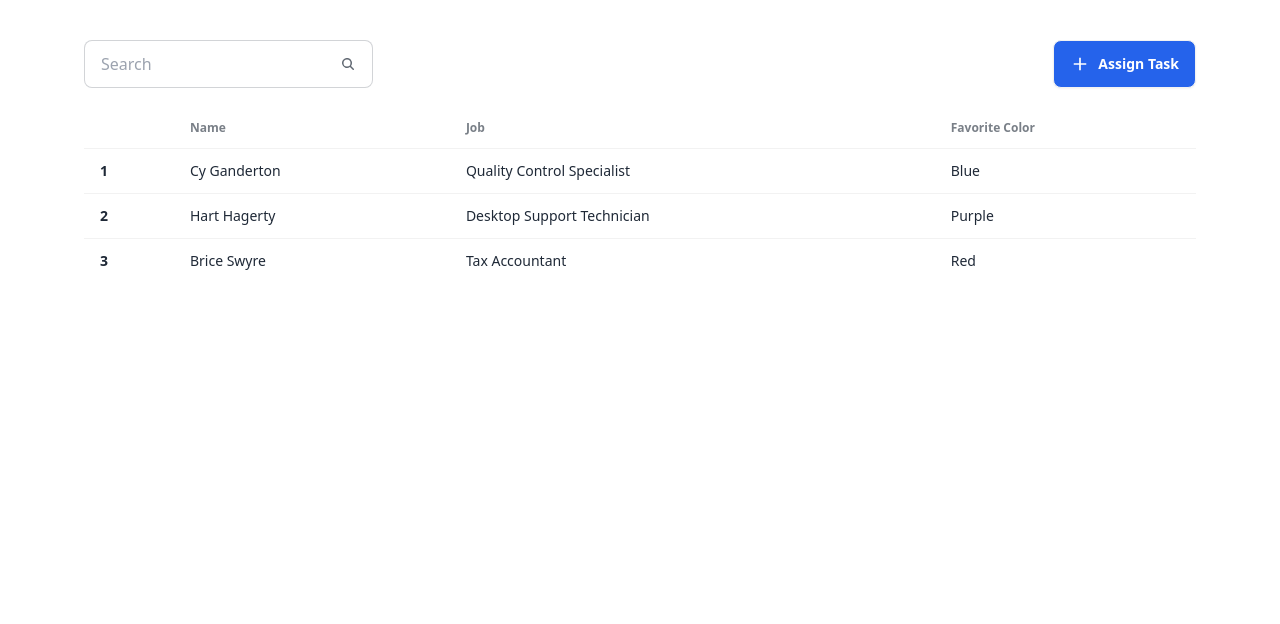
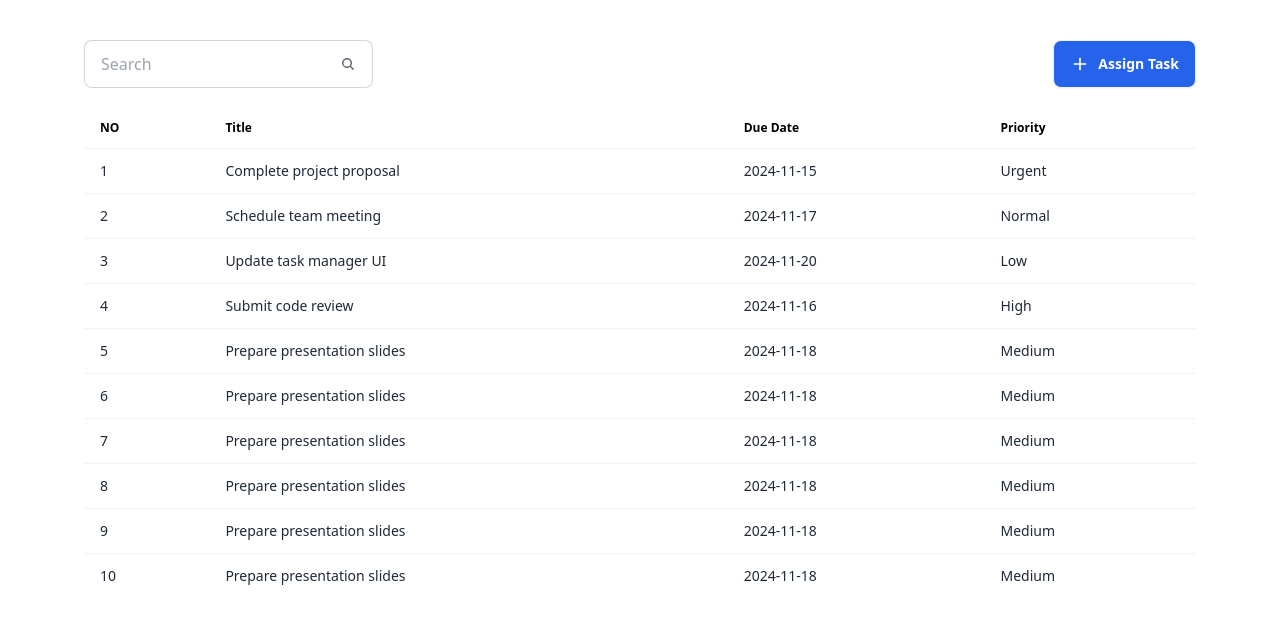
Before and after one commit to Sajid941/Task-Management, a React (Vite) app: page / in a window 1280 px wide. Shown: the top 624 px of the page. Built offline with nearby package versions, Linux system fonts and the light colour scheme.

Commit message:
Create a table using dumyjson

```diff
--- a/package.json
+++ b/package.json
@@ -11,6 +11,8 @@
   },
   "dependencies": {
     "@tanstack/react-query": "^5.60.2",
+    "@tanstack/react-table": "^8.20.5",
+    "axios": "^1.7.7",
     "react": "^18.3.1",
     "react-dom": "^18.3.1",
     "react-icons": "^5.3.0",
--- a/public/tasks.json
+++ b/public/tasks.json
@@ -1,12 +1,12 @@
 [
     {
       "title": "Complete project proposal",
-      "priority": "High",
+      "priority": "Urgent",
       "dueDate": "2024-11-15"
     },
     {
       "title": "Schedule team meeting",
-      "priority": "Medium",
+      "priority": "Normal",
       "dueDate": "2024-11-17"
     },
     {
@@ -25,6 +25,346 @@
       "dueDate": "2024-11-18"
     },
     {
+      "title": "Prepare presentation slides",
+      "priority": "Medium",
+      "dueDate": "2024-11-18"
+    },
+    {
+      "title": "Prepare presentation slides",
+      "priority": "Medium",
+      "dueDate": "2024-11-18"
+    },
+    {
+      "title": "Prepare presentation slides",
+      "priority": "Medium",
+      "dueDate": "2024-11-18"
+    },
+    {
+      "title": "Prepare presentation slides",
+      "priority": "Medium",
+      "dueDate": "2024-11-18"
+    },
+    {
+      "title": "Prepare presentation slides",
+      "priority": "Medium",
+      "dueDate": "2024-11-18"
+    },
+    {
+      "title": "Prepare presentation slides",
+      "priority": "Medium",
+      "dueDate": "2024-11-18"
+    },
+    {
+      "title": "Prepare presentation slides",
+      "priority": "Medium",
+      "dueDate": "2024-11-18"
+    },
+    {
+      "title": "Prepare presentation slides",
+      "priority": "Medium",
+      "dueDate": "2024-11-18"
+    },
+    {
+      "title": "Prepare presentation slides",
+      "priority": "Medium",
+      "dueDate": "2024-11-18"
+    },
+    {
+      "title": "Prepare presentation slides",
+      "priority": "Medium",
+      "dueDate": "2024-11-18"
+    },
+    {
+      "title": "Prepare presentation slides",
+      "priority": "Medium",
+      "dueDate": "2024-11-18"
+    },
+    {
+      "title": "Prepare presentation slides",
+      "priority": "Medium",
+      "dueDate": "2024-11-18"
+    },
+    {
+      "title": "Prepare presentation slides",
+      "priority": "Medium",
+      "dueDate": "2024-11-18"
+    },
+    {
+      "title": "Prepare presentation slides",
+      "priority": "Medium",
+      "dueDate": "2024-11-18"
+    },
+    {
+      "title": "Prepare presentation slides",
+      "priority": "Medium",
+      "dueDate": "2024-11-18"
+    },
+    {
+      "title": "Prepare presentation slides",
+      "priority": "Medium",
+      "dueDate": "2024-11-18"
+    },
+    {
+      "title": "Prepare presentation slides",
+      "priority": "Medium",
+      "dueDate": "2024-11-18"
+    },
+    {
+      "title": "Prepare presentation slides",
+      "priority": "Medium",
+      "dueDate": "2024-11-18"
+    },
+    {
+      "title": "Prepare presentation slides",
+      "priority": "Medium",
+      "dueDate": "2024-11-18"
+    },
+    {
+      "title": "Prepare presentation slides",
+      "priority": "Medium",
+      "dueDate": "2024-11-18"
+    },
+    {
+      "title": "Prepare presentation slides",
+      "priority": "Medium",
+      "dueDate": "2024-11-18"
+    },
+    {
+      "title": "Prepare presentation slides",
+      "priority": "Medium",
+      "dueDate": "2024-11-18"
+    },
+    {
+      "title": "Prepare presentation slides",
+      "priority": "Medium",
+      "dueDate": "2024-11-18"
+    },
+    {
+      "title": "Prepare presentation slides",
+      "priority": "Medium",
+      "dueDate": "2024-11-18"
+    },
+    {
+      "title": "Prepare presentation slides",
+      "priority": "Medium",
+      "dueDate": "2024-11-18"
+    },
+    {
+      "title": "Prepare presentation slides",
+      "priority": "Medium",
+      "dueDate": "2024-11-18"
+    },
+    {
+      "title": "Prepare presentation slides",
+      "priority": "Medium",
+      "dueDate": "2024-11-18"
+    },
+    {
+      "title": "Prepare presentation slides",
+      "priority": "Medium",
+      "dueDate": "2024-11-18"
+    },
+    {
+      "title": "Prepare presentation slides",
+      "priority": "Medium",
+      "dueDate": "2024-11-18"
+    },
+    {
+      "title": "Prepare presentation slides",
+      "priority": "Medium",
+      "dueDate": "2024-11-18"
+    },
+    {
+      "title": "Prepare presentation slides",
+      "priority": "Medium",
+      "dueDate": "2024-11-18"
+    },
+    {
+      "title": "Prepare presentation slides",
+      "priority": "Medium",
+      "dueDate": "2024-11-18"
+    },
+    {
+      "title": "Prepare presentation slides",
+      "priority": "Medium",
+      "dueDate": "2024-11-18"
+    },
+    {
+      "title": "Prepare presentation slides",
+      "priority": "Medium",
+      "dueDate": "2024-11-18"
+    },
+    {
+      "title": "Prepare presentation slides",
+      "priority": "Medium",
+      "dueDate": "2024-11-18"
+    },
+    {
+      "title": "Prepare presentation slides",
+      "priority": "Medium",
+      "dueDate": "2024-11-18"
+    },
+    {
+      "title": "Prepare presentation slides",
+      "priority": "Medium",
+      "dueDate": "2024-11-18"
+    },
+    {
+      "title": "Prepare presentation slides",
+      "priority": "Medium",
+      "dueDate": "2024-11-18"
+    },
+    {
+      "title": "Prepare presentation slides",
+      "priority": "Medium",
+      "dueDate": "2024-11-18"
+    },
+    {
+      "title": "Prepare presentation slides",
+      "priority": "Medium",
+      "dueDate": "2024-11-18"
+    },
+    {
+      "title": "Prepare presentation slides",
+      "priority": "Medium",
+      "dueDate": "2024-11-18"
+    },
+    {
+      "title": "Prepare presentation slides",
+      "priority": "Medium",
+      "dueDate": "2024-11-18"
+    },
+    {
+      "title": "Prepare presentation slides",
+      "priority": "Medium",
+      "dueDate": "2024-11-18"
+    },
+    {
+      "title": "Prepare presentation slides",
+      "priority": "Medium",
+      "dueDate": "2024-11-18"
+    },
+    {
+      "title": "Prepare presentation slides",
+      "priority": "Medium",
+      "dueDate": "2024-11-18"
+    },
+    {
+      "title": "Prepare presentation slides",
+      "priority": "Medium",
+      "dueDate": "2024-11-18"
+    },
+    {
+      "title": "Prepare presentation slides",
+      "priority": "Medium",
+      "dueDate": "2024-11-18"
+    },
+    {
+      "title": "Prepare presentation slides",
+      "priority": "Medium",
+      "dueDate": "2024-11-18"
+    },
+    {
+      "title": "Prepare presentation slides",
+      "priority": "Medium",
+      "dueDate": "2024-11-18"
+    },
+    {
+      "title": "Prepare presentation slides",
+      "priority": "Medium",
+      "dueDate": "2024-11-18"
+    },
+    {
+      "title": "Prepare presentation slides",
+      "priority": "Medium",
+      "dueDate": "2024-11-18"
+    },
+    {
+      "title": "Prepare presentation slides",
+      "priority": "Medium",
+      "dueDate": "2024-11-18"
+    },
+    {
+      "title": "Prepare presentation slides",
+      "priority": "Medium",
+      "dueDate": "2024-11-18"
+    },
+    {
+      "title": "Prepare presentation slides",
+      "priority": "Medium",
+      "dueDate": "2024-11-18"
+    },
+    {
+      "title": "Prepare presentation slides",
+      "priority": "Medium",
+      "dueDate": "2024-11-18"
+    },
+    {
+      "title": "Prepare presentation slides",
+      "priority": "Medium",
+      "dueDate": "2024-11-18"
+    },
+    {
+      "title": "Prepare presentation slides",
+      "priority": "Medium",
+      "dueDate": "2024-11-18"
+    },
+    {
+      "title": "Prepare presentation slides",
+      "priority": "Medium",
+      "dueDate": "2024-11-18"
+    },
+    {
+      "title": "Prepare presentation slides",
+      "priority": "Medium",
+      "dueDate": "2024-11-18"
+    },
+    {
+      "title": "Prepare presentation slides",
+      "priority": "Medium",
+      "dueDate": "2024-11-18"
+    },
+    {
+      "title": "Prepare presentation slides",
+      "priority": "Medium",
+      "dueDate": "2024-11-18"
+    },
+    {
+      "title": "Prepare presentation slides",
+      "priority": "Medium",
+      "dueDate": "2024-11-18"
+    },
+    {
+      "title": "Prepare presentation slides",
+      "priority": "Medium",
+      "dueDate": "2024-11-18"
+    },
+    {
+      "title": "Prepare presentation slides",
+      "priority": "Medium",
+      "dueDate": "2024-11-18"
+    },
+    {
+      "title": "Prepare presentation slides",
+      "priority": "Medium",
+      "dueDate": "2024-11-18"
+    },
+    {
+      "title": "Prepare presentation slides",
+      "priority": "Medium",
+      "dueDate": "2024-11-18"
+    },
+    {
+      "title": "Prepare presentation slides",
+      "priority": "Medium",
+      "dueDate": "2024-11-18"
+    },
+    {
+      "title": "Prepare presentation slides",
+      "priority": "Medium",
+      "dueDate": "2024-11-18"
+    },
+    {
       "title": "Clean up workspace",
       "priority": "Low",
       "dueDate": "2024-11-21"
--- a/src/pages/Tasks.jsx
+++ b/src/pages/Tasks.jsx
@@ -1,5 +1,57 @@
+import { useQuery } from "@tanstack/react-query";
+import axios from "axios";
+import { useMemo } from "react";
 import { IoMdAdd } from "react-icons/io";
+import {
+    createColumnHelper,
+    flexRender,
+    getCoreRowModel,
+    getPaginationRowModel,
+    useReactTable,
+} from "@tanstack/react-table";
+
 const Tasks = () => {
+    const { data: tasks = [] } = useQuery({
+        queryKey: ["tasks"],
+        queryFn: async () => {
+            const res = await axios.get("tasks.json");
+            return res.data;
+        },
+    });
+
+    const data = useMemo(() => tasks, [tasks]);
+
+    console.log(data);
+
+    const columnHelper = createColumnHelper();
+
+    const columns = [
+        columnHelper.accessor("#",{
+            cell:info => info.row.index +1,
+            header: "NO"
+        }),
+        columnHelper.accessor("title", {
+            cell: (info) => info.getValue(),
+            header: "Title",
+        }),
+        columnHelper.accessor("dueDate", {
+            cell: (info) => info.getValue(),
+            header: "Due Date",
+        }),
+        columnHelper.accessor("priority", {
+            cell: (info) => info.getValue(),
+            header: "Priority",
+        }),
+    ];
+
+
+    const table = useReactTable({
+        data,
+        columns,
+        getCoreRowModel: getCoreRowModel(),
+        getPaginationRowModel: getPaginationRowModel(),
+    });
+
     return (
         <section className="mt-10 mx-5">
             <div className="md:flex justify-between">
@@ -34,37 +86,36 @@ const Tasks = () => {
             <div className="mt-5">
                 <div className="overflow-x-auto">
                     <table className="table">
-                        {/* head */}
-                        <thead>
-                            <tr>
-                                <th></th>
-                                <th>Name</th>
-                                <th>Job</th>
-                                <th>Favorite Color</th>
-                            </tr>
+                        <thead className="font-bold text-black">
+                            {table.getHeaderGroups().map((headerGroup) => (
+                                <tr key={headerGroup.id}>
+                                    {headerGroup.headers.map((header) => (
+                                        <th key={header.id}>
+                                            {header.isPlaceholder
+                                                ? null
+                                                : flexRender(
+                                                      header.column.columnDef
+                                                          .header,
+                                                      header.getContext()
+                                                  )}
+                                        </th>
+                                    ))}
+                                </tr>
+                            ))}
                         </thead>
                         <tbody>
-                            {/* row 1 */}
-                            <tr>
-                                <th>1</th>
-                                <td>Cy Ganderton</td>
-                                <td>Quality Control Specialist</td>
-                                <td>Blue</td>
-                            </tr>
-                            {/* row 2 */}
-                            <tr>
-                                <th>2</th>
-                                <td>Hart Hagerty</td>
-                                <td>Desktop Support Technician</td>
-                                <td>Purple</td>
-                            </tr>
-                            {/* row 3 */}
-                            <tr>
-                                <th>3</th>
-                                <td>Brice Swyre</td>
-                                <td>Tax Accountant</td>
-                                <td>Red</td>
-                            </tr>
+                            {table.getRowModel().rows.map((row) => (
+                                <tr key={row.id}>
+                                    {row.getVisibleCells().map((cell) => (
+                                        <td key={cell.id}>
+                                            {flexRender(
+                                                cell.column.columnDef.cell,
+                                                cell.getContext()
+                                            )}
+                                        </td>
+                                    ))}
+                                </tr>
+                            ))}
                         </tbody>
                     </table>
                 </div>
```
Also changed, not shown: src/main.jsx (+10 -1 lines), 1 other file (tests, documents, lock files or other folders).
